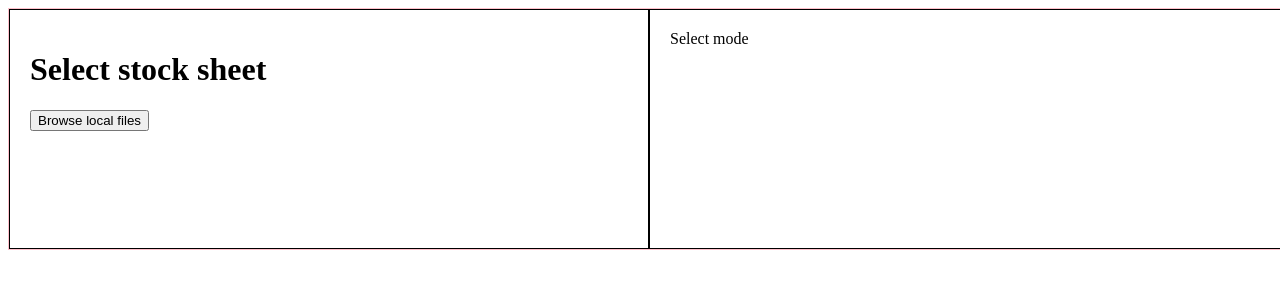
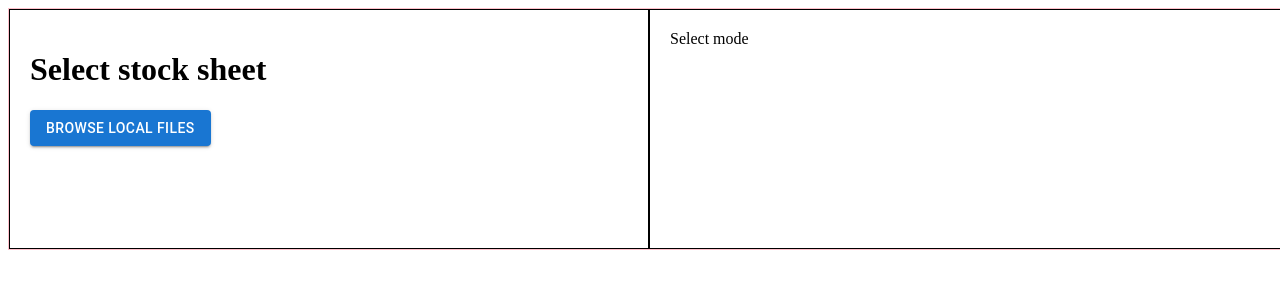
Before and after one commit to SoftDevLiz/MIM-Marketplace-Inventory-Manager, a React (Vite) app in the folder MIM/src/renderer/: page / in a window 1280 px wide. Shown: the top 300 px of the page. Built offline with nearby package versions, Linux system fonts and the light colour scheme.

Commit message:
Install MUI and import MUI button

```diff
--- a/MIM/package.json
+++ b/MIM/package.json
@@ -20,6 +20,9 @@
   "dependencies": {
     "@electron-toolkit/preload": "^3.0.1",
     "@electron-toolkit/utils": "^3.0.0",
+    "@emotion/react": "^11.13.3",
+    "@emotion/styled": "^11.13.0",
+    "@mui/material": "^6.1.6",
     "electron-updater": "^6.1.7",
     "xlsx": "file:vendor/xlsx-0.20.3.tgz"
   },
--- a/MIM/src/renderer/src/components/StockSheetSelector.jsx
+++ b/MIM/src/renderer/src/components/StockSheetSelector.jsx
@@ -1,10 +1,12 @@
 import { useState } from 'react'
 import * as XLSX from 'xlsx'
+import Button from '@mui/material/Button'
 
 const fakeBarcode = 12345678;
 
 function StockSheetSelector() {
     const [barcodeColIndex, setBarcodeColIndex] = useState(null)
+    const [qtyColIndex, setQtyColIndex] = useState(null)
 
     // imports excel file from file system
     const importFile = async () => {
@@ -48,16 +50,20 @@ function StockSheetSelector() {
 
             if (jsonData.length > 0) {
               const headers = jsonData[0]
-              const barcodeColIndex = headers.indexOf('Barcode')
-              setBarcodeColIndex(barcodeColIndex)
+              const barcodeIndex = headers.indexOf('Barcode')
+              setBarcodeColIndex(barcodeIndex)
+              console.log(barcodeColIndex)
+              const qtyIndex = headers.indexOf('QTY')
+              setQtyColIndex(qtyIndex)
+              console.log(qtyColIndex)
             }
 
-            for (const row of jsonData.slice(1)) {
+           /* for (const row of jsonData.slice(1)) {
               const cellValue = row[barcodeColIndex]
               if (cellValue === fakeBarcode) {
                 console.log(cellValue)
               }
-            }
+            } */
 
         } catch (error) {
           console.error("Error importing/processing file (renderer):", error);
@@ -67,10 +73,10 @@ function StockSheetSelector() {
     return (
         <>
         <h1>Select stock sheet</h1>
-        <button
+        <Button variant="contained"
             type="button"
             onClick={importFile}
-        >Browse local files</button>
+        >Browse local files</Button>
         </>
     )
 
```
Also changed, not shown: 1 other file (tests, documents, lock files or other folders).
